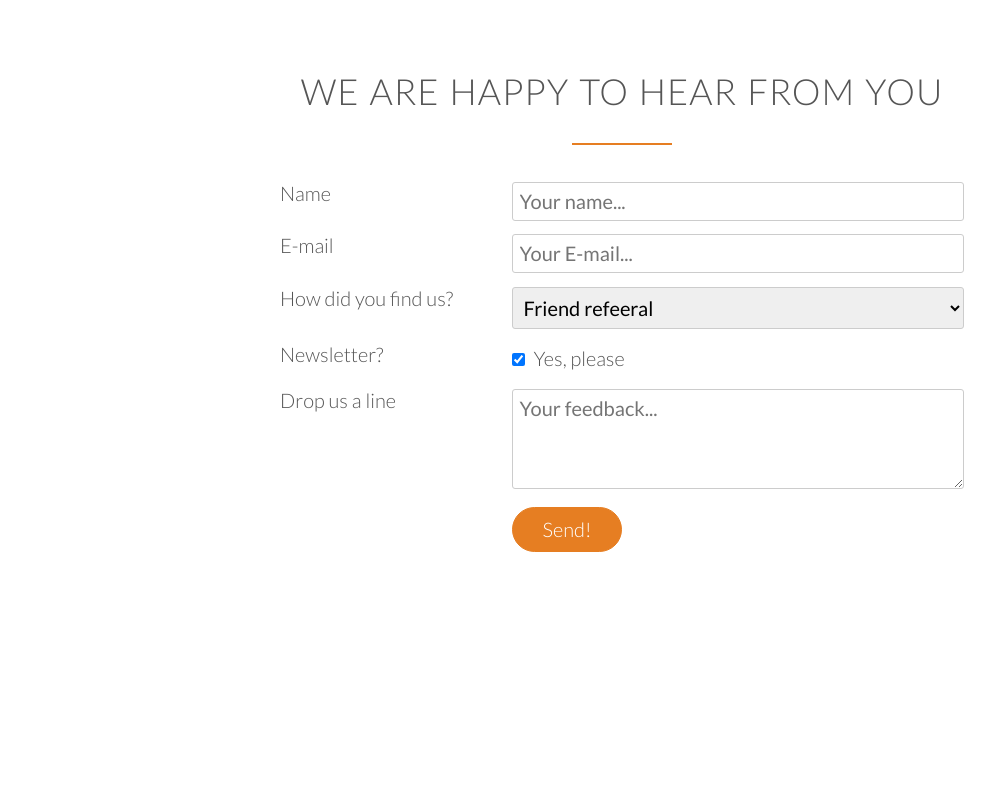
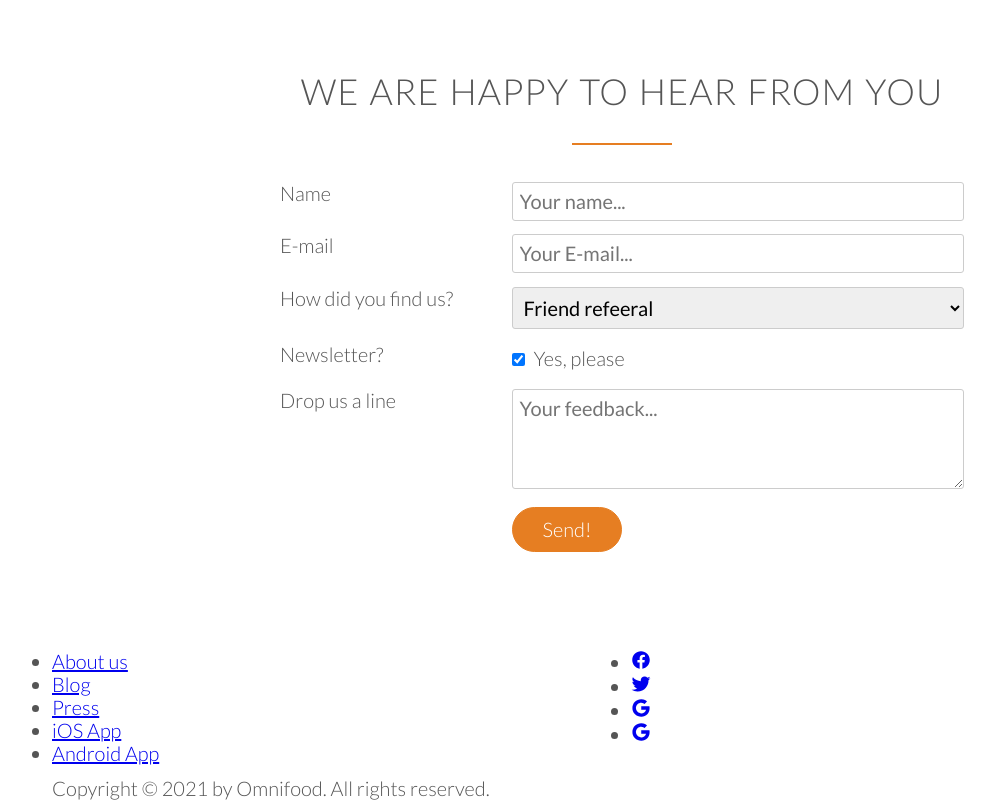
Before and after one commit to michalmaksymow/Html-Css-Microdesigns, a plain HTML site: page Landing1-onmifood/index.html in a window 1280 px wide. Shown: the part 4701-5501 px from the top of the page, without its empty margins (18-1013 px from the left). Before the commit the page ends 5340 px from the top, so only its background shows below. Drawn offline with nearby package versions, Linux system fonts and the light colour scheme.

Commit message:
Create footer HTML

```diff
--- a/Landing1-onmifood/index.html
+++ b/Landing1-onmifood/index.html
@@ -412,7 +412,32 @@
         </form>
       </div>
     </section>
+
+    <footer>
+      <div class="row">
+        <div class="col span-1-of-2">
+          <ul class="footer-nav">
+            <li><a href="#">About us</a></li>
+            <li><a href="#">Blog</a></li>
+            <li><a href="#">Press</a></li>
+            <li><a href="#">iOS App</a></li>
+            <li><a href="#">Android App</a></li>
+          </ul>
+        </div>
+        <div class="col span-1-of-2">
+          <ul class="social-links">
+            <li><a href="#"><ion-icon name="logo-facebook"></ion-icon></a></li>
+            <li><a href="#"><ion-icon name="logo-twitter"></ion-icon></a></li>
+            <li><a href="#"><ion-icon name="logo-google"></ion-icon></a></li>
+            <li><a href="#"><ion-icon name="logo-google"></ion-icon></a></li>
+          </ul>
+        </div>
+      </div>
+      <div class="row">
+        <p>Copyright &copy; 2021 by Omnifood. All rights reserved.</p>
+      </div>
+    </footer>
   </body>
 </html>
 
-<!-- 5.24 -->
+<!-- 5.26 -->
--- a/Landing1-onmifood/style.css
+++ b/Landing1-onmifood/style.css
@@ -446,3 +446,7 @@ input[type=checkbox] {
 *:focus {
   outline: none;
 }
+
+/* --------------------------------- */
+/* Footer                            */
+/* --------------------------------- */
```
